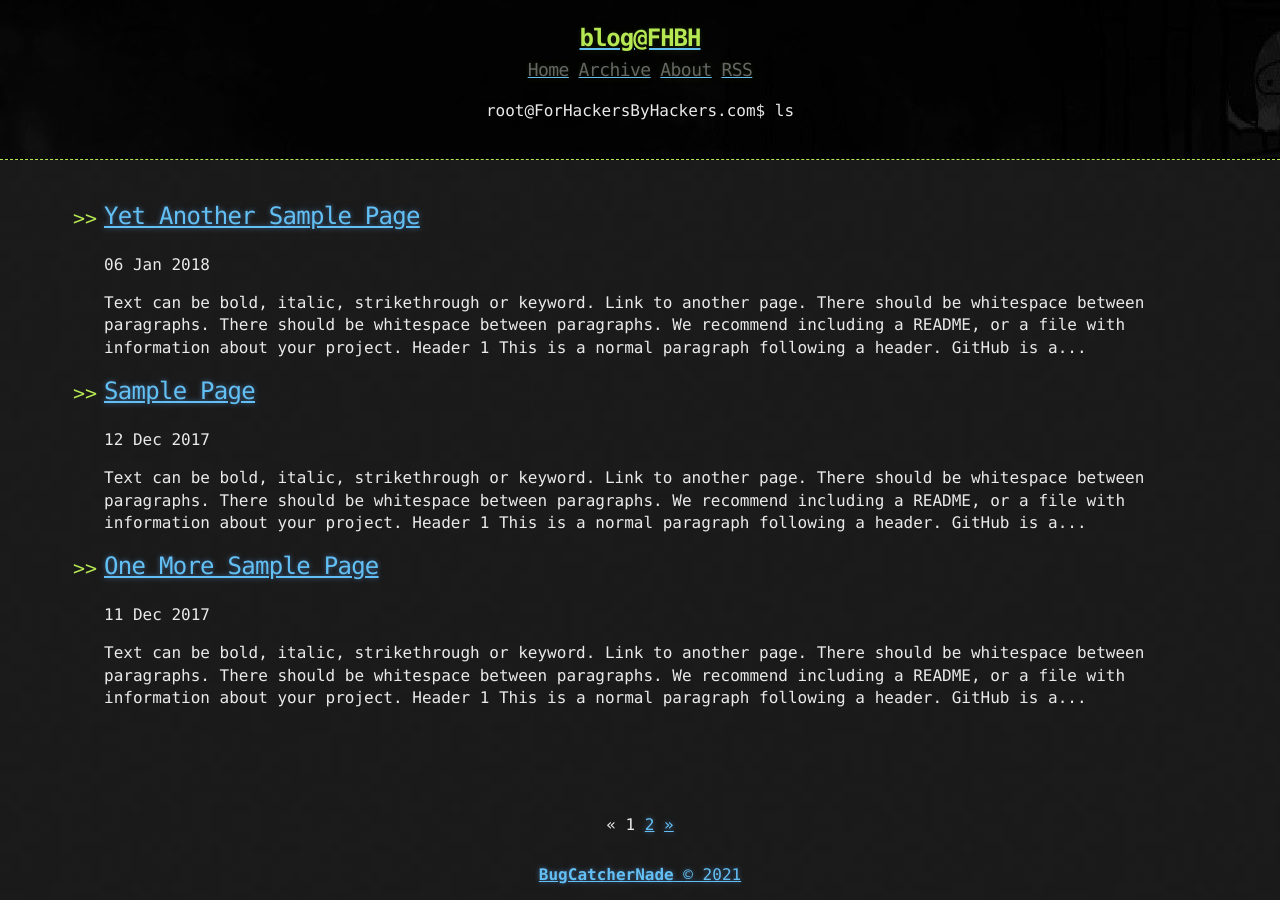
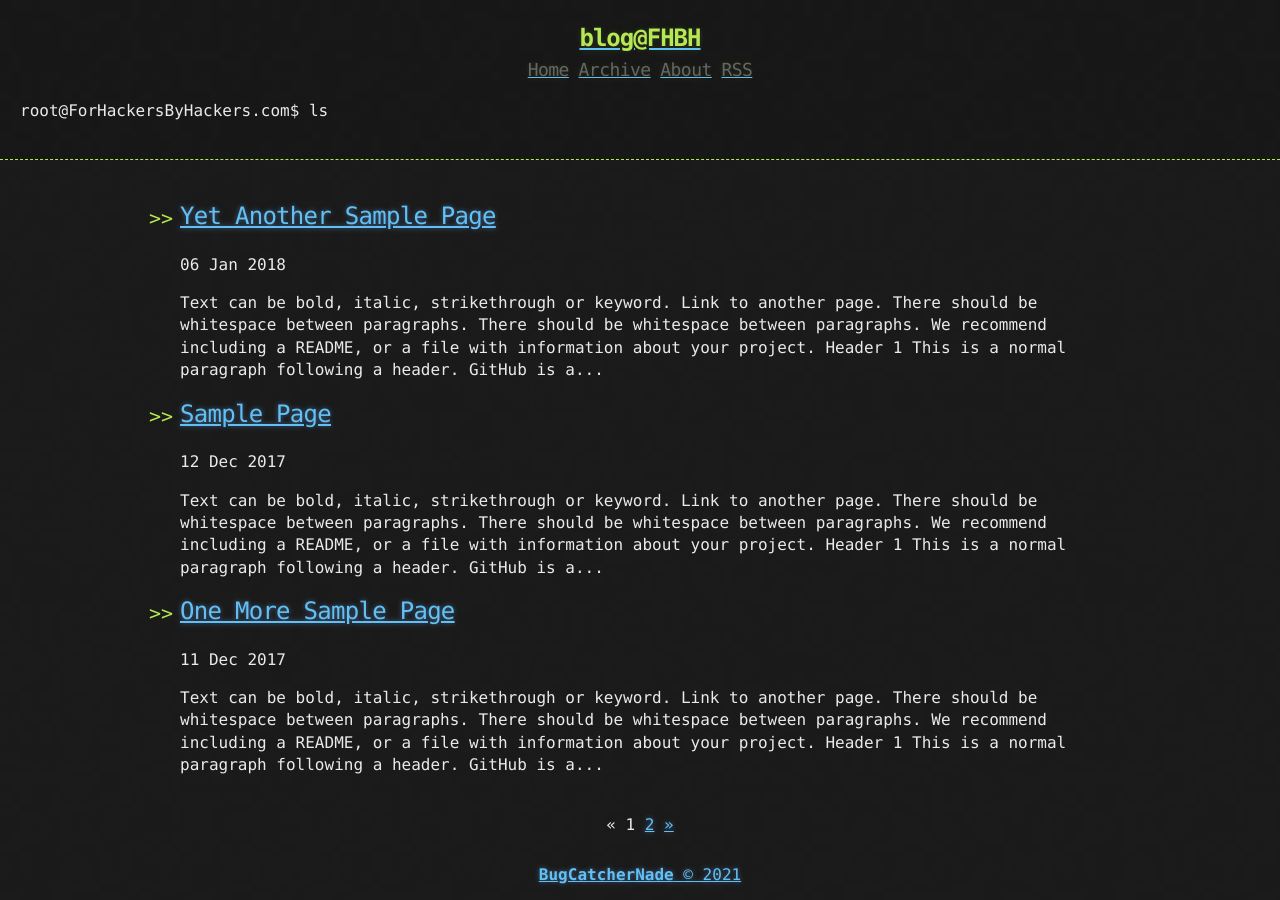
Before and after one commit to bugcatchernade/blog, a Jekyll site: the page built from index.html, in a window 1280 px wide. Built offline with Jekyll 4.4.1, drawn with Linux system fonts in a browser that asks for light colours; the list of posts is cut into pages by our own code.

Commit message:
Update base.scss

```diff
--- a/_sass/base.scss
+++ b/_sass/base.scss
@@ -25,14 +25,14 @@ body {
 
 .container {
   width: 90%;
-  max-width: 1500px;
+  max-width: 1000px;
   margin: 0 auto;
 }
 
 
 section {
   display: block;
-  margin: 0 0 10px 0;
+  margin: 0 0 20px 0;
 }
 
 h1, h2, h3, h4, h5, h6 {
@@ -50,7 +50,7 @@ li {
 */
 
 header {
-  background: url("../assets/header-bg.jpg");
+  background: rgba(0, 0, 0, 0.1);
   border-bottom: 1px dashed $conifer; //header;
   padding: 20px;
   margin: 0 0 40px 0;
@@ -271,9 +271,3 @@ a:active, a:focus {
 #wrapper {
   min-height: calc(100vh - 100px);
 }
-
-/* My Additions */
-
-.header-text{
-   text-align: center;
-}
```
